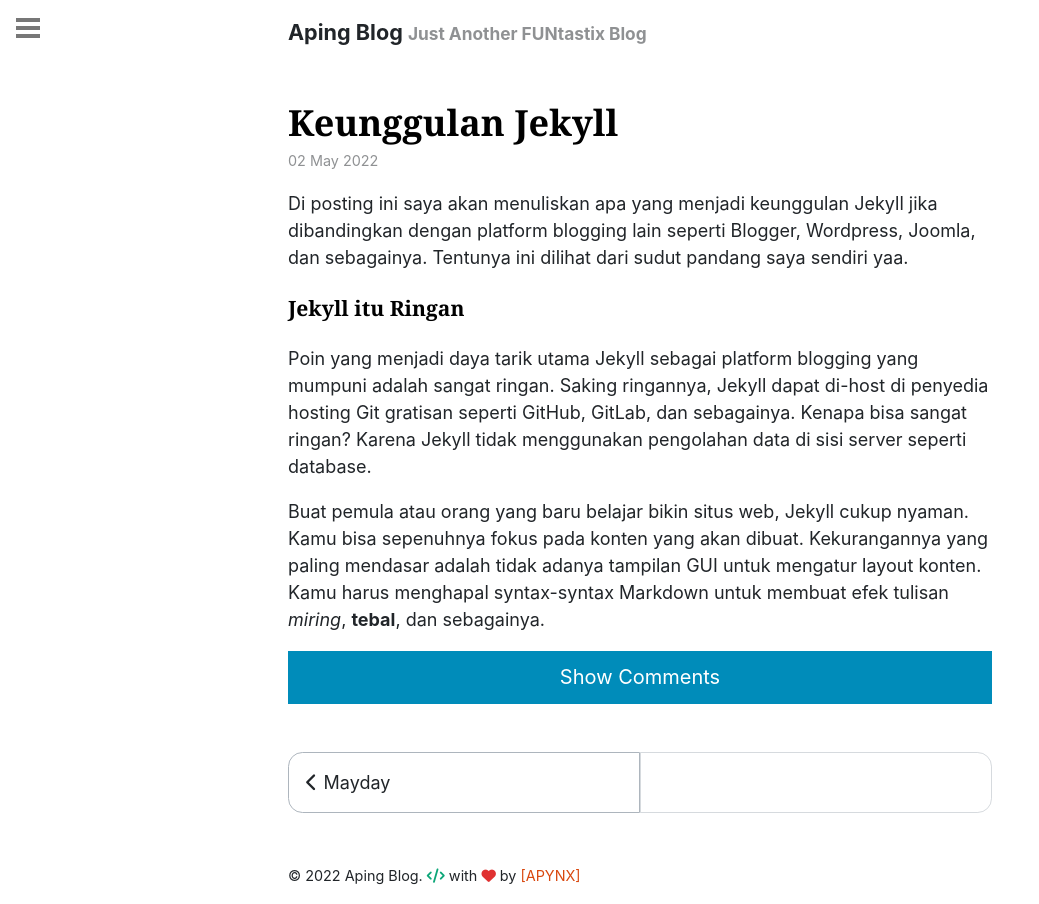
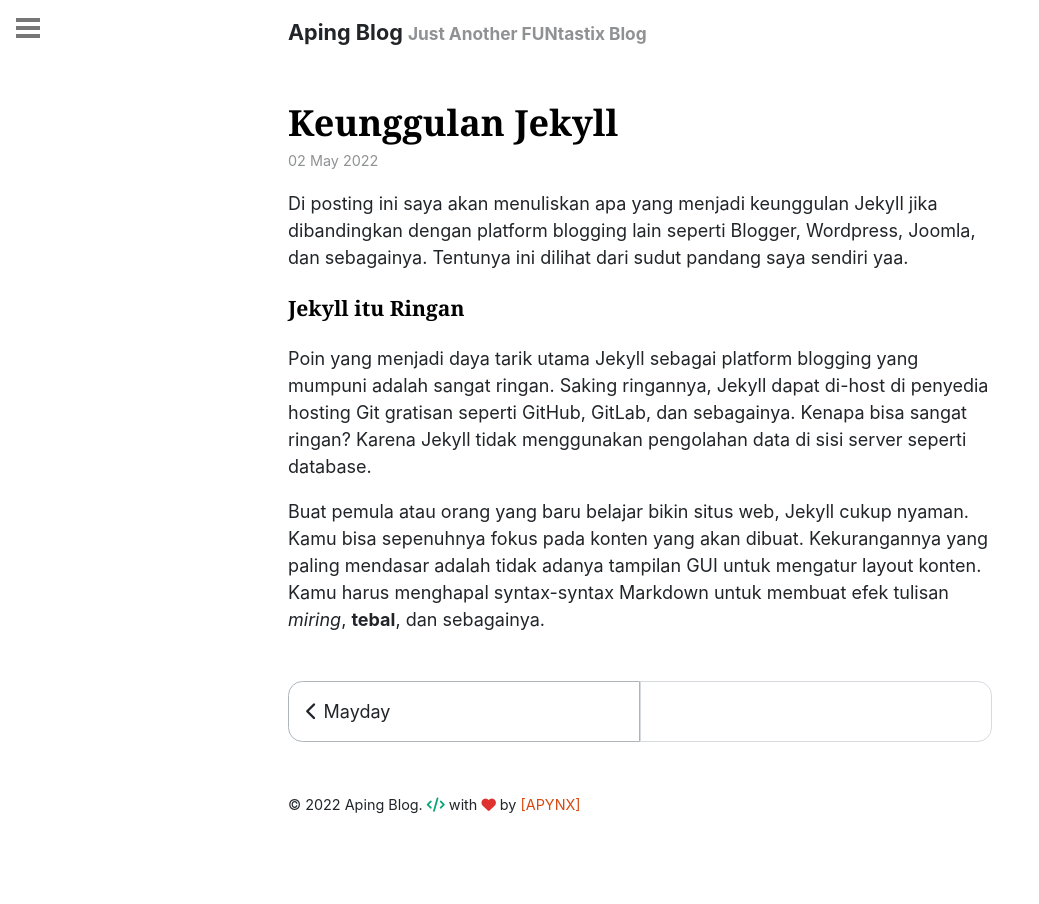
Before and after one commit to apynx/apynx.github.io, a Jekyll site: the page built from _posts/2022-05-02-keunggulan-jekyll.md, in a window 1280 px wide. Shown: the whole page, without its empty margins (0-1039 px from the left). Built offline with Jekyll 4.4.1, drawn with Linux system fonts in a browser that asks for light colours; nearby versions of some CDN libraries; comment, search, counter and statistics services are not loaded.

Commit message:
update comment

```diff
--- a/_includes/disqus.html
+++ b/_includes/disqus.html
@@ -1,6 +1,3 @@
-<div class="show-comments">
-    <button id="show-comments-button" onclick="return disqus(),!1">Show Comments</button>
-</div>
 <div id="disqus_thread"></div>
     <script>
         var disqus_shortname = '{{site.disqus}}';
--- a/_posts/2022-05-02-keunggulan-jekyll.md
+++ b/_posts/2022-05-02-keunggulan-jekyll.md
@@ -3,7 +3,6 @@
 title       : Keunggulan Jekyll
 date        : 2022-05-02 19:39:06 +0700
 categories  : Pribadi
-comments    : true
 ---
 Di posting ini saya akan menuliskan apa yang menjadi keunggulan Jekyll jika dibandingkan dengan platform blogging lain seperti Blogger, Wordpress, Joomla, dan sebagainya. Tentunya ini dilihat dari sudut pandang saya sendiri yaa.
 
--- a/_sass/ockham/_post.scss
+++ b/_sass/ockham/_post.scss
@@ -90,14 +90,3 @@
 .footnotes {
   font-size: .8em;
 }
-
-#show-comments-button {
-  background-color: #008CBA;
-  border: none;
-  color: white;
-  padding: 15px 32px;
-  text-align: center;
-  font-size: 20px;
-  margin: 0px 0px;
-  width: 100%;
-}
```
Also changed, not shown: other parts of _includes/disqus.html (+0 -3 lines), _posts/2022-04-30-welcome-to-jekyll.md (+0 -1 lines), _posts/2022-05-01-mayday.md (+0 -1 lines).
